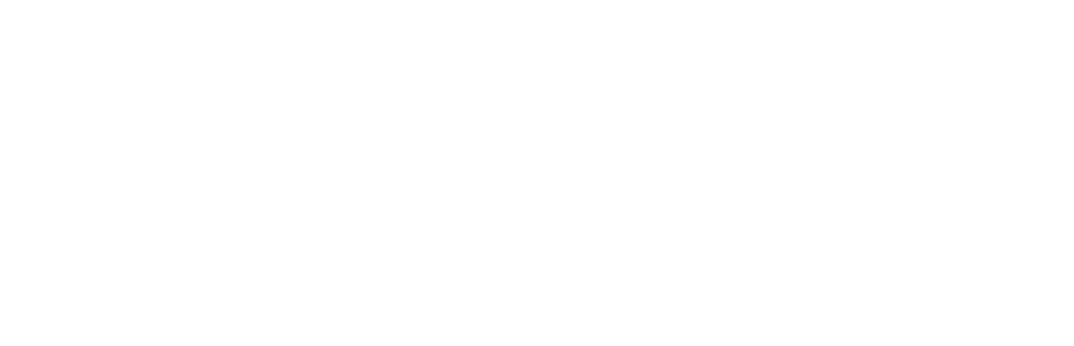
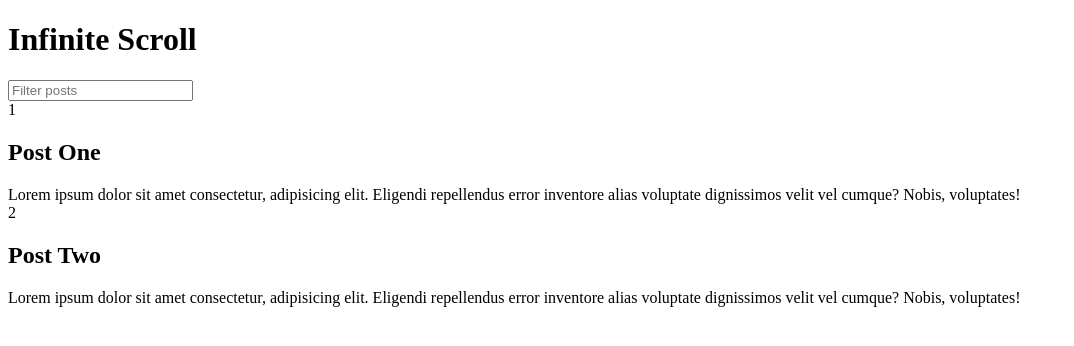
Before and after one commit to MiguelRAvila/InfiniteScrollSample, a plain HTML site: page index.html in a window 1280 px wide. Shown: the whole page, without its empty margins (0-1074 px from the left). Drawn offline with Linux system fonts and the light colour scheme.

Commit message:
Project HTML

```diff
--- a/index.html
+++ b/index.html
@@ -1,13 +1,55 @@
 <!DOCTYPE html>
 <html lang="en">
+
 <head>
     <meta charset="UTF-8">
     <meta name="viewport" content="width=device-width, initial-scale=1.0">
     <link rel="stylesheet" href="style.css">
     <title>Infinite Scroll</title>
 </head>
+
 <body>
+    <h1>Infinite Scroll</h1>
+    <div class="filter-container">
+        <input type="text" class="filter" id="filter" placeholder="Filter posts">
+    </div>
+    <div id="post-container">
+        <div class="post">
+            <div class="number">
+                1
+            </div>
+            <div class="post-info">
+                <h2 class="post-title">
+                    Post One
+                </h2>
+                <div class="post-body">
+                    Lorem ipsum dolor sit amet consectetur, adipisicing elit. Eligendi repellendus error inventore alias
+                    voluptate dignissimos velit vel cumque? Nobis, voluptates!
+                </div>
+            </div>
+        </div>
+        <div class="post">
+            <div class="number">
+                2
+            </div>
+            <div class="post-info">
+                <h2 class="post-title">
+                    Post Two
+                </h2>
+                <div class="post-body">
+                    Lorem ipsum dolor sit amet consectetur, adipisicing elit. Eligendi repellendus error inventore alias
+                    voluptate dignissimos velit vel cumque? Nobis, voluptates!
+                </div>
+            </div>
+        </div>
+    </div>
 
+    <div id="loader" class="loader">
+        <div class="circle"></div>
+        <div class="circle"></div>
+        <div class="circle"></div>
+    </div>
     <script src="app.js"></script>
 </body>
+
 </html>
```
